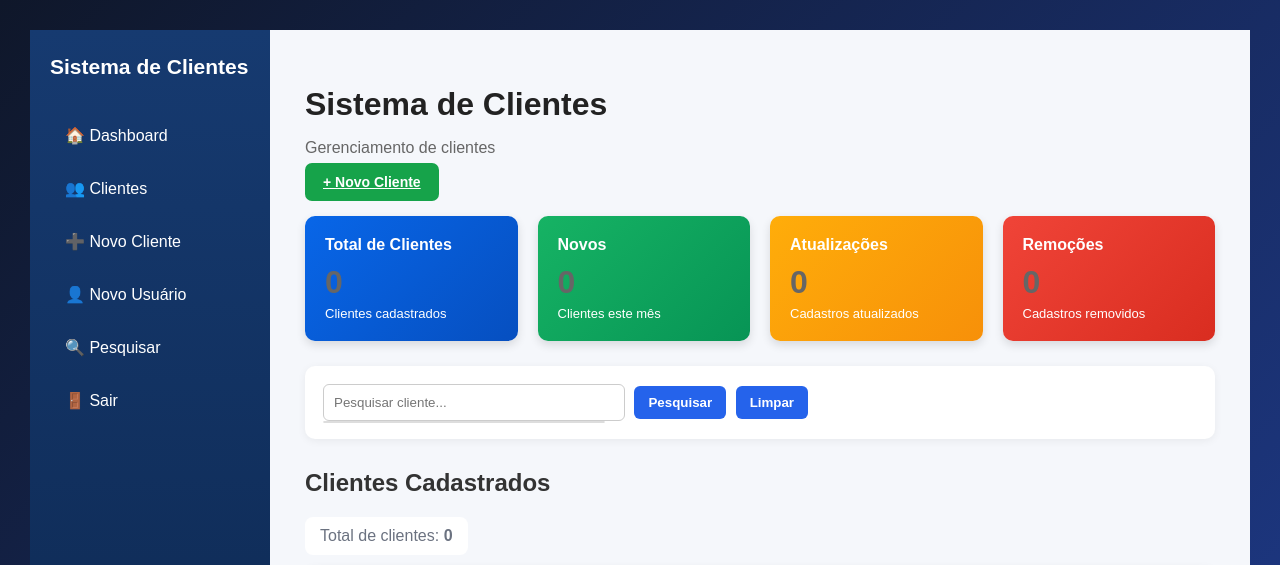
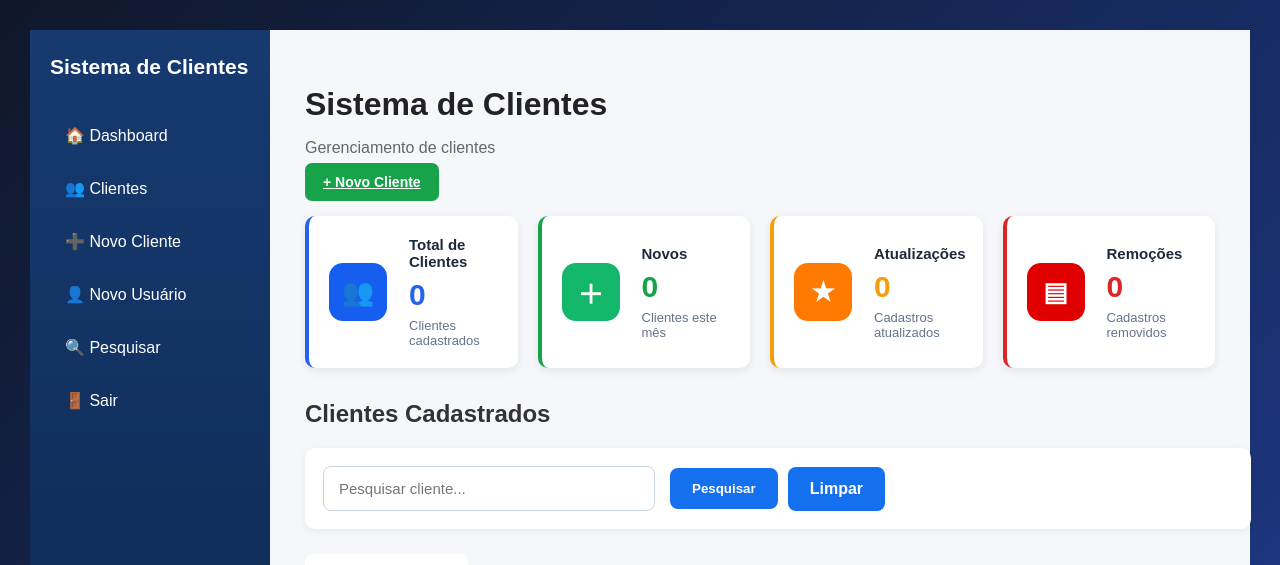
Before and after one commit to DeividiLuccasdev/sistema-clientes-flask, a Flask app: page / in a window 1280 px wide. Shown: the top 565 px of the page. Run offline with Flask 3, Linux system fonts and the light colour scheme; the visitor is signed in with stand-in values (Sample User, id 1); data that the repository does not hold is empty.

Commit message:
Melhora visual do dashboard e telas de acesso

```diff
--- a/static/css/style.css
+++ b/static/css/style.css
@@ -263,51 +263,101 @@ body {
 }
 /* ===== CARDS DO DASHBOARD ===== */
 
-.cards-dashboard {
-    display: grid;
-    grid-template-columns: repeat(4, 1fr);
-    gap: 20px;
-    margin: 25px 0;
+.card {
+    background: #ffffff;
+    padding: 22px;
+    border-radius: 10px;
+    box-shadow: 0 3px 10px rgba(0, 0, 0, 0.08);
+
+    display: flex;
+    align-items: center;
+    gap: 22px;
+
+    min-height: 125px;
 }
 
-.card {
-    color: white;
-    padding: 20px;
+
+
+.card-icon {
+    width: 64px;
+    height: 64px;
+    min-width: 64px;
     border-radius: 10px;
-    box-shadow: 0 4px 10px rgba(0, 0, 0, 0.12);
+
+    display: flex;
+    align-items: center;
+    justify-content: center;
+
+    font-size: 30px;
+    font-weight: bold;
+    flex-shrink: 0;
 }
 
-.card h3 {
-    margin: 0 0 10px 0;
-    font-size: 16px;
+.card-info h3 {
+    margin: 0 0 8px 0;
+    font-size: 15px;
+    color: #1e293b;
 }
 
-.card p {
+.card-info p {
     margin: 0;
-    font-size: 32px;
+    font-size: 30px;
     font-weight: bold;
 }
 
-.card span {
+.card-info span {
     display: block;
-    margin-top: 5px;
+    margin-top: 6px;
     font-size: 13px;
+    color: #64748b;
 }
 
 .card-azul {
-    background: linear-gradient(135deg, #0866e8, #064fc0);
+    border-left: 4px solid #2563eb;
+}
+
+.card-azul .card-icon {
+    background: #dbeafe;
+}
+
+.card-azul .card-info p {
+    color: #2563eb;
 }
 
 .card-verde {
-    background: linear-gradient(135deg, #16b364, #079455);
+    border-left: 4px solid #16a34a;
+}
+
+.card-verde .card-icon {
+    background: #dcfce7;
+}
+
+.card-verde .card-info p {
+    color: #16a34a;
 }
 
 .card-laranja {
-    background: linear-gradient(135deg, #ffad0a, #f79009);
+    border-left: 4px solid #f59e0b;
+}
+
+.card-laranja .card-icon {
+    background: #fef3c7;
+}
+
+.card-laranja .card-info p {
+    color: #f59e0b;
 }
 
 .card-vermelho {
-    background: linear-gradient(135deg, #f04438, #d92d20);
+    border-left: 4px solid #dc2626;
+}
+
+.card-vermelho .card-icon {
+    background: #fee2e2;
+}
+
+.card-vermelho .card-info p {
+    color: #dc2626;
 }
 
 /* Ajuste para telas menores */
@@ -504,16 +554,27 @@ body {
 }
 
 .login-icon {
-    width: 70px;
-    height: 70px;
-    margin: 0 auto 18px;
-    border-radius: 18px;
+    width: 72px;
+    height: 72px;
+    margin: 0 auto 20px;
+    border-radius: 20px;
+
     display: flex;
     align-items: center;
     justify-content: center;
+
+    background: linear-gradient(145deg, #3b82f6, #1d4ed8);
+    border: 1px solid rgba(255, 255, 255, 0.35);
+
+    box-shadow:
+        0 12px 25px rgba(37, 99, 235, 0.35),
+        inset 0 1px 1px rgba(255, 255, 255, 0.4);
+}
+
+.login-icon span {
     font-size: 34px;
-    background: linear-gradient(135deg, #2563eb, #1d4ed8);
-    box-shadow: 0 10px 25px rgba(37, 99, 235, 0.35);
+    filter: grayscale(1) brightness(0) invert(1);
+
 }
 
 .login-header h1 {
@@ -607,3 +668,96 @@ body {
         padding: 30px 24px;
     }
 }
+.login-success {
+    margin-bottom: 18px;
+    padding: 12px;
+    border-radius: 8px;
+    background: #dcfce7;
+    color: #166534;
+    text-align: center;
+    font-size: 14px;
+    font-weight: 600;
+}
+/* ÍCONES DOS CARDS - AJUSTE FINAL */
+
+.cards-dashboard .card-icon {
+    width: 58px;
+    height: 58px;
+    min-width: 58px;
+    min-height: 58px;
+    border-radius: 14px;
+
+    display: flex;
+    align-items: center;
+    justify-content: center;
+
+    font-size: 26px;
+    font-weight: bold;
+    flex-shrink: 0;
+}
+
+.card-azul .card-icon {
+    background: #155eef;
+    color: white;
+}
+
+.card-verde .card-icon {
+    background: #12b76a;
+    color: white;
+}
+
+.card-laranja .card-icon {
+    background: #ff7a00;
+    color: white;
+}
+
+.card-vermelho .card-icon {
+    background: #e00000;
+    color: white;
+}
+.form-pesquisa {
+    display: flex;
+    align-items: center;
+    gap: 12px;
+    width: 100%;
+}
+
+.form-pesquisa input {
+    flex: 1;
+    padding: 13px 15px;
+    border: 1px solid #cbd5e1;
+    border-radius: 8px;
+    font-size: 15px;
+}
+
+.form-pesquisa button,
+.btn-limpar {
+    padding: 13px 22px;
+    border: none;
+    border-radius: 8px;
+    background: #1570ef;
+    color: white;
+    font-weight: bold;
+    text-decoration: none;
+    cursor: pointer;
+}
+
+.form-pesquisa button:hover,
+.btn-limpar:hover {
+    background: #0b5ed7;
+}
+
+.titulo-clientes {
+    margin-top: 32px;
+    margin-bottom: 12px;
+}
+.form-pesquisa {
+    display: flex;
+    align-items: center;
+    gap: 10px;
+}
+
+.form-pesquisa input {
+    width: 300px;
+    flex: none;
+}
--- a/templates/index.html
+++ b/templates/index.html
@@ -49,93 +49,80 @@
         </div>
 
 
-        <!-- CARDS DO DASHBOARD -->
    <div class="cards-dashboard">
 
     <div class="card card-azul">
+        <div class="card-icon">👥</div>
+        <div class="card-info">
             <h3>Total de Clientes</h3>
             <p>{{ total_clientes }}</p>
             <span>Clientes cadastrados</span>
         </div>
-
+    </div>
 
     <div class="card card-verde">
+        <div class="card-icon">＋</div>
+        <div class="card-info">
             <h3>Novos</h3>
             <p>{{ novos_clientes }}</p>
             <span>Clientes este mês</span>
         </div>
-
+    </div>
 
     <div class="card card-laranja">
+        <div class="card-icon">★</div>
+        <div class="card-info">
             <h3>Atualizações</h3>
             <p>{{ clientes_atualizados }}</p>
             <span>Cadastros atualizados</span>
         </div>
-
+    </div>
 
     <div class="card card-vermelho">
+        <div class="card-icon">▤</div>
+        <div class="card-info">
             <h3>Remoções</h3>
             <p>{{ clientes_removidos }}</p>
             <span>Cadastros removidos</span>
         </div>
+    </div>
 
 </div>
+<!-- LISTA DE CLIENTES -->
+<div class="painel-clientes">
 
+<div class="cabecalho-clientes">
 
-        <!-- PESQUISA -->
+    <h2 id="clientes" class="titulo-clientes">
+        Clientes Cadastrados
+    </h2>
+
     <div id="pesquisa" class="area-pesquisa">
 
-            <form method="GET" action="/">
+        <form method="GET" action="/" class="form-pesquisa">
 
             <input
                 type="text"
                 id="busca"
                 name="busca"
+                value="{{ busca }}"
                 placeholder="Pesquisar cliente..."
-                    value="{{ busca or '' }}"
                 autocomplete="off"
-                    onkeyup="mostrarSugestoes()"
             >
 
             <button type="submit">
                 Pesquisar
             </button>
 
-                <a href="/">
-                    <button type="button">
+            <a href="/" class="btn-limpar">
                 Limpar
-                    </button>
             </a>
-
-                <!-- SUGESTÕES -->
-                <div id="sugestoes"></div>
-
-
-                <!-- LISTA OCULTA USADA PELO AUTOCOMPLETE -->
-                <div id="lista-clientes" style="display: none;">
-
-                    {% for cliente in todos_clientes %}
-
-                        <span class="cliente-autocomplete">
-                            {{ cliente.nome }}
-                        </span>
-
-                    {% endfor %}
-
-                </div>
 
         </form>
 
     </div>
 
-
-        <!-- LISTA DE CLIENTES -->
-        <div class="painel-clientes">
-
-            <h2 id="clientes">
-                Clientes Cadastrados
-            </h2>
-
+</div>
     <p class="contador">
         Total de clientes:
         <strong>{{ clientes|length }}</strong>
--- a/templates/login.html
+++ b/templates/login.html
@@ -15,7 +15,9 @@
     <div class="login-card">
 
         <div class="login-header">
-            <div class="login-icon">👥</div>
+       <div class="login-icon">
+    <span class="user-symbol">●</span>
+</div>
 
             <h1>Sistema de Clientes</h1>
 
```
Also changed, not shown: templates/esqueci_senha.html (+24 -8 lines). Lines whose indentation alone changed are shown as unchanged.
